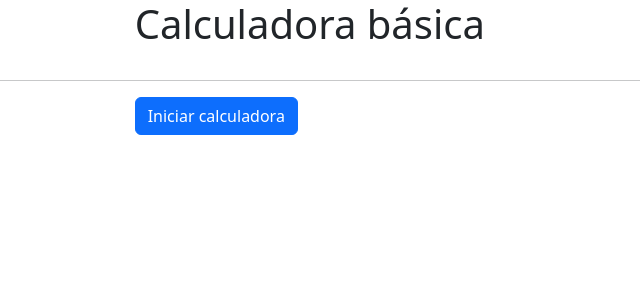
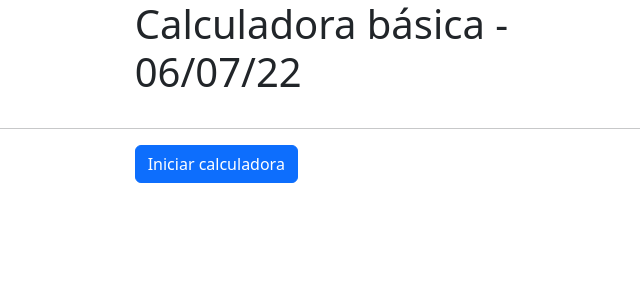
Before and after one commit to tinxo/IS3-Clase-CICD, a Flask app: page / in a window 1280 px wide. Shown: the top 300 px of the page, without its empty margins (300-940 px from the left). Run offline with Flask 2, Linux system fonts and the light colour scheme.

Commit message:
Prueba final

```diff
--- a/templates/form.html
+++ b/templates/form.html
@@ -10,7 +10,7 @@
 <body align=center>
     <div class="row">
         <div class="col-md-4"></div>
-        <div class="col-md-4"><legend><h1>Calculadora básica</h1></legend></div>
+        <div class="col-md-4"><legend><h1>Calculadora básica - 06/07/22</h1></legend></div>
         <div class="col-md-4"></div>
     </div>
     <hr>
--- a/templates/index.html
+++ b/templates/index.html
@@ -10,7 +10,7 @@
 <body align=center>
     <div class="row">
         <div class="col-md-4"></div>
-        <div class="col-md-4"><legend><h1>Calculadora básica</h1></legend></div>
+        <div class="col-md-4"><legend><h1>Calculadora básica - 06/07/22</h1></legend></div>
         <div class="col-md-4"></div>
     </div>
     <hr>
--- a/templates/result.html
+++ b/templates/result.html
@@ -10,7 +10,7 @@
 <body align=center>
     <div class="row">
         <div class="col-md-4"></div>
-        <div class="col-md-4"><legend><h1>Calculadora básica</h1></legend></div>
+        <div class="col-md-4"><legend><h1>Calculadora básica - 06/07/22</h1></legend></div>
         <div class="col-md-4"></div>
     </div>
     <hr>
```
